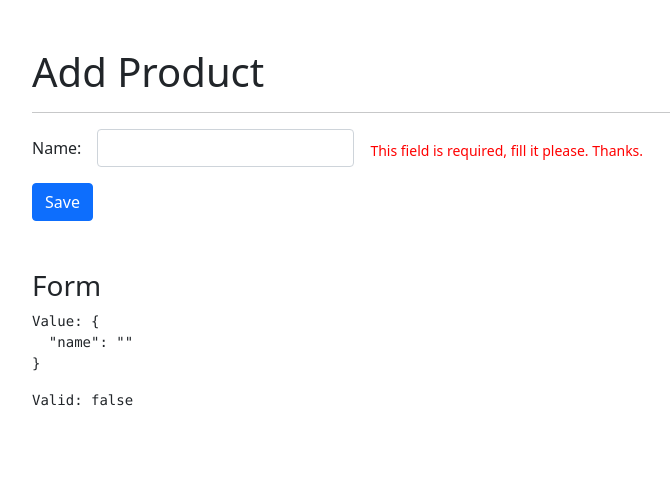
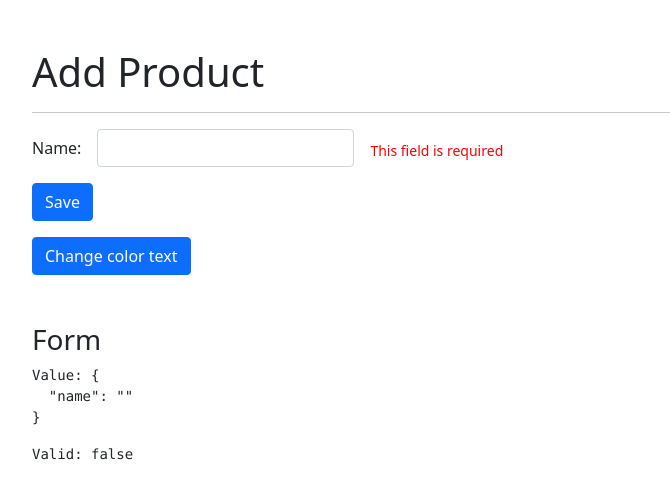
Before and after one commit to SergioGordillo/CustomizedDirectivesAppAngular, an Angular app: page /products/add in a window 1280 px wide. Shown: the top 498 px of the page, without its empty margins (50-720 px from the left). Built offline with nearby package versions, Linux system fonts and the light colour scheme.

Commit message:
feat: dynamic change of the text

```diff
--- a/src/app/products/pages/add/add.component.html
+++ b/src/app/products/pages/add/add.component.html
@@ -12,6 +12,7 @@
         <div class="col-auto">
             <div error-msg
                  message="This field is required, fill it please. Thanks."
+                 [color]="color"
                  *ngIf="itHasErrors('name')">
                 <span>This field is required</span>
             </div>
@@ -25,6 +26,15 @@
             >Save</button>
         </div>
     </div>
+
+    <div class="row mt-3">
+        <div class="col">
+            <button
+                class="btn btn-primary"
+                (click)="changeColor()"
+            >Change color text</button>
+        </div>
+    </div>
 </form>
 
 <h3 class="mt-5">Form</h3>
--- a/src/app/products/pages/add/add.component.ts
+++ b/src/app/products/pages/add/add.component.ts
@@ -9,6 +9,8 @@ import { FormBuilder, FormGroup, Validators } from '@angular/forms';
 })
 export class AddComponent {
 
+  color: string ="red";
+
   myForm:FormGroup=this.fb.group({
     name: ['', Validators.required]
   })
@@ -19,4 +21,9 @@ export class AddComponent {
     return this.myForm.get(field)?.invalid || false;
   }
 
+  changeColor(){
+    const color = "#xxxxxx".replace(/x/g, y=>(Math.random()*16|0).toString(16));
+    this.color=color;
+  }
+
 }
--- a/src/app/shared/directives/errmsg.directive.ts
+++ b/src/app/shared/directives/errmsg.directive.ts
@@ -1,12 +1,18 @@
-import { Directive, ElementRef, Input, OnInit } from '@angular/core';
+import { Directive, ElementRef, Input, OnInit} from '@angular/core';
 
 @Directive({
   selector: '[error-msg]'
 })
-export class ErrorMessageDirective implements OnInit {
+export class ErrorMessageDirective implements OnInit{
+
+  private _color: string = "red";
 
   public htmlElement: ElementRef<HTMLElement>
-  @Input() color: string = "red";
+
+  @Input() set color(value:string) {
+    this.htmlElement.nativeElement.style.color=value;
+    this._color=value;
+  }
   @Input() message: string = "";
 
   constructor(private el:ElementRef<HTMLElement>) {
@@ -14,21 +20,12 @@ export class ErrorMessageDirective implements OnInit {
   }
 
   ngOnInit(): void {
-    this.setColor();
-    this.setMessage();
-    this.addClass();
+    this.addStyle();
   }
 
-  setColor(): void{
-    this.htmlElement.nativeElement.style.color=this.color;
-  }
-
-  setMessage(): void{
-    this.htmlElement.nativeElement.innerHTML=this.message;
-  }
-
-  addClass(): void{
+  addStyle(): void{
     this.htmlElement.nativeElement.classList.add('form-text');
+    console.log("clase cambiada");
   }
 
 }
```
